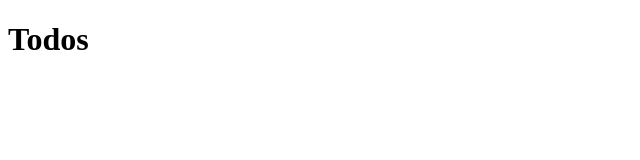
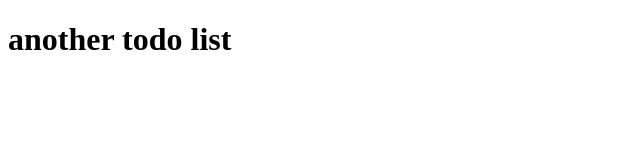
Before and after one commit to Deji287/learnind-git2, a plain HTML site: page index.html in a window 1280 px wide. Shown: the whole page, without its empty margins (0-640 px from the left). Drawn offline with Linux system fonts and the light colour scheme.

Commit message:
another todolist

```diff
--- a/index.html
+++ b/index.html
@@ -7,6 +7,6 @@
     <title>Git practice</title>
   </head>
   <body>
-    <h1>Todos</h1>
+    <h1>another todo list</h1>
   </body>
 </html>
```
